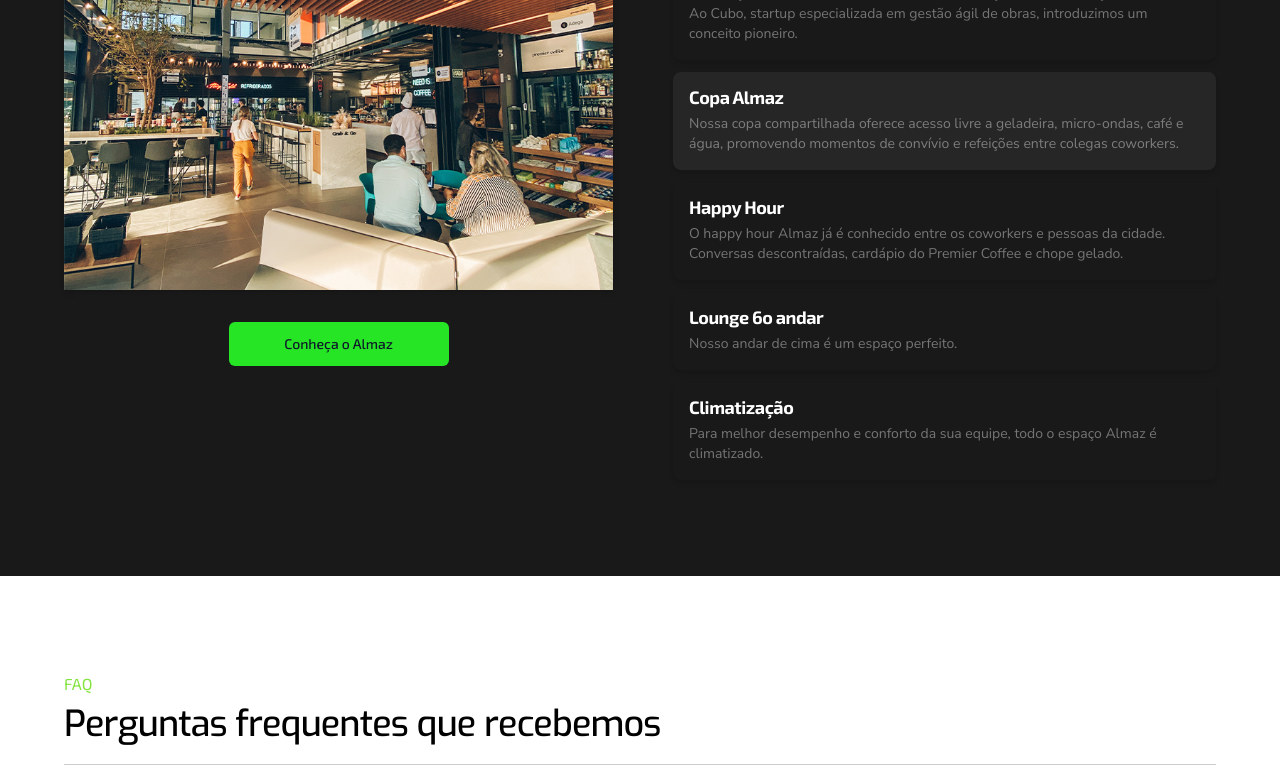
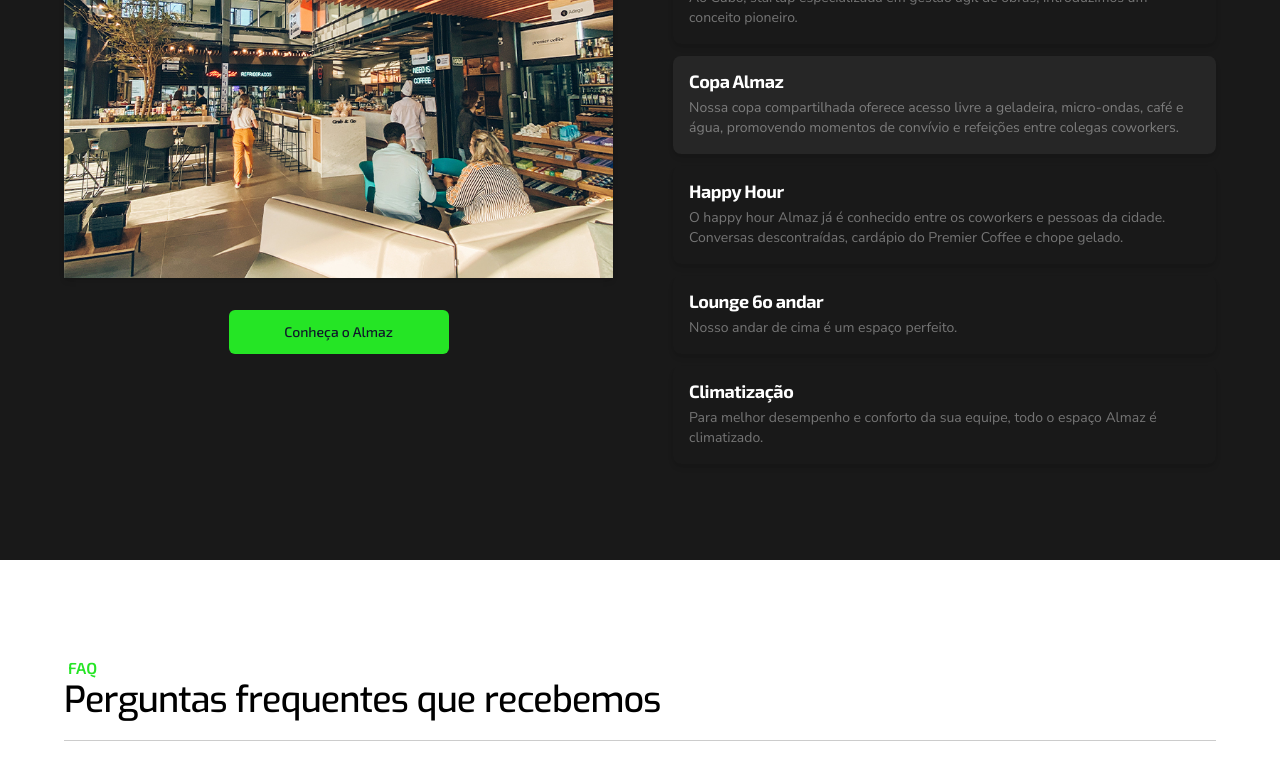
Before and after one commit to gustavospriebe/coworking-website, a Next.js app: page / in a window 1280 px wide. Shown: the part 2000-2779 px from the top of the page. Built offline with nearby package versions, Linux system fonts and the light colour scheme.

Commit message:
section header changes

```diff
--- a/components/FAQ/FAQ.tsx
+++ b/components/FAQ/FAQ.tsx
@@ -6,6 +6,7 @@ import {
 } from "@/components/ui/accordion";
 import { faqConfig } from "@/config/FAQ,";
 import { Separator } from "../ui/separator";
+import { SectionHeader } from "../SectionHeader";
 
 export function FAQ() {
     const items = faqConfig.FAQ;
@@ -14,11 +15,12 @@ export function FAQ() {
         <div className="w-full px-7 py-16 md:px-12 lg:px-16 lg:py-24">
             <div className="mx-auto w-full max-w-7xl">
                 <div>
-                    <p className="mb-2 font-exotwo text-green-secundary">FAQ</p>
-                    <p className="font-exo text-2xl font-medium tracking-tight text-black sm:text-4xl">
-                        Perguntas frequentes que recebemos
-                    </p>
-                    <Separator className="my-5 bg-black/20" />
+                    <SectionHeader
+                        sectionName="FAQ"
+                        sectionHeader="Perguntas frequentes que recebemos"
+                        colorSeparator="bg-black/20"
+                        colorHeader="text-black"
+                    />
                 </div>
                 <div className="">
                     <Accordion
--- a/components/SectionHeader.tsx
+++ b/components/SectionHeader.tsx
@@ -20,7 +20,7 @@ export function SectionHeader({
         <div>
             <p
                 className={cn(
-                    "mb-2 font-exotwo",
+                    "mb-2 inline font-semibold p-1 font-exotwo",
                     colorName ?? "text-green-principal"
                 )}
             >
@@ -35,10 +35,7 @@ export function SectionHeader({
                 {sectionHeader}
             </p>
             <Separator
-                className={cn(
-                    "my-5",
-                    colorSeparator ?? "bg-black/20"
-                )}
+                className={cn("my-5", colorSeparator ?? "bg-black/20")}
             />
         </div>
     );
```
